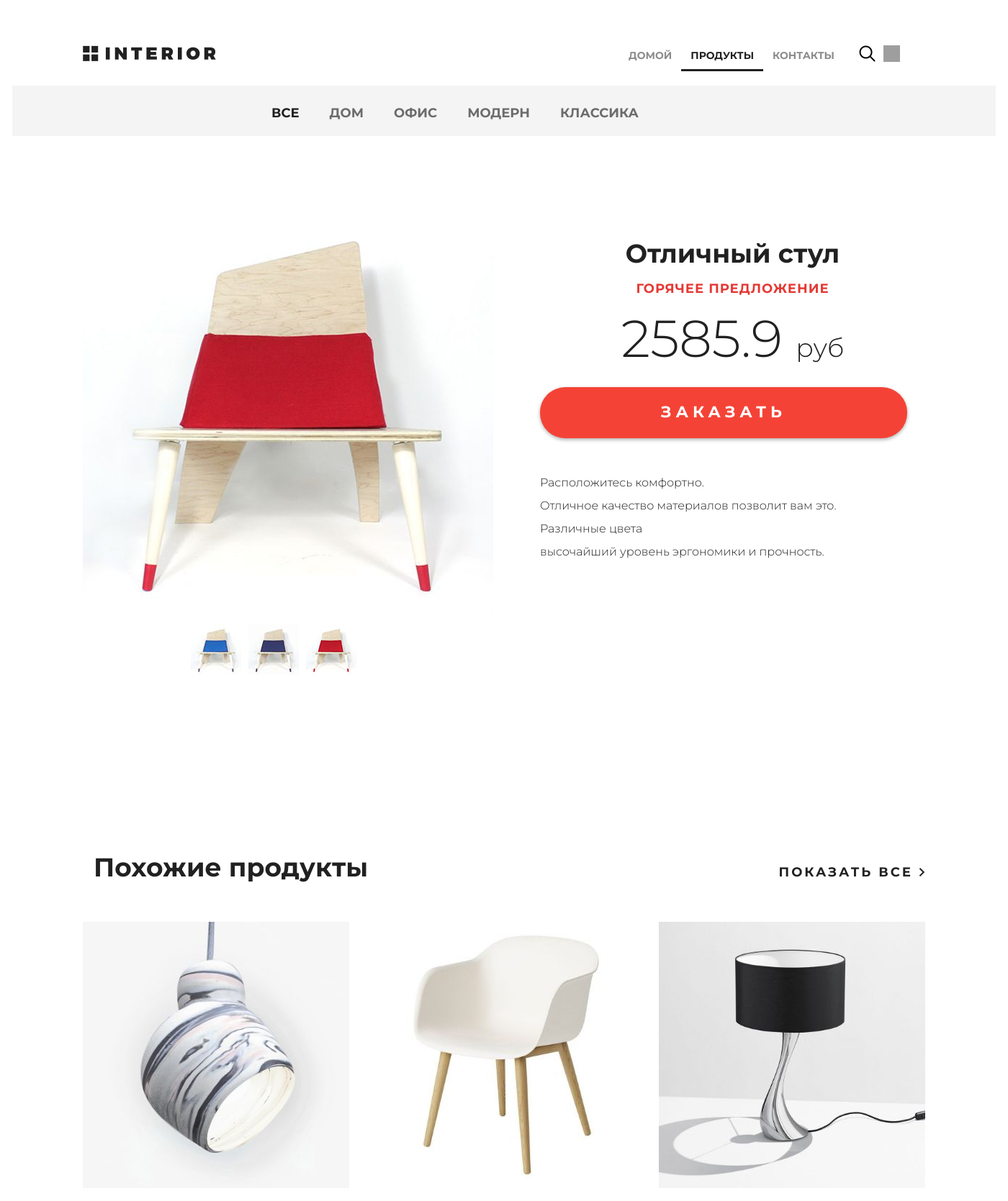
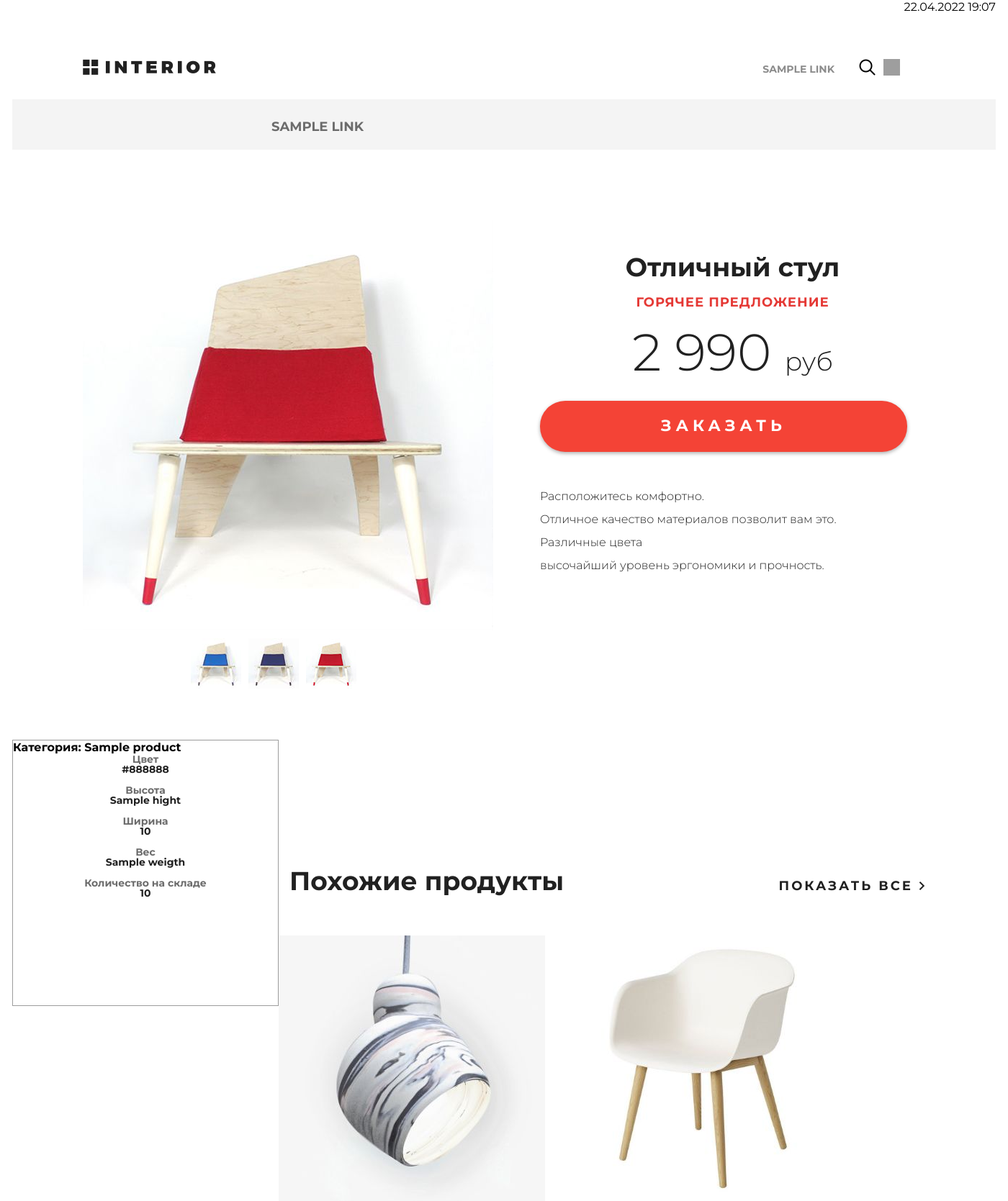
Before and after one commit to I-bluebeard-I/Django_base, a Django app: template geekshop/mainapp/templates/mainapp/products.html in a window 1400 px wide. Shown: the top 1669 px of the page at 72% size. Run offline with Django 4.2, Linux system fonts and the light colour scheme; the template is opened without the code that fills it: most values are stand-ins (such as "Sample title", 1, 10 or a date in 2020); grey boxes are pictures that could not be loaded.

Commit message:
add hw lesson_2

```diff
--- /dev/null
+++ b/geekshop/geekshop/templates/geekshop/base.html
@@ -0,0 +1,50 @@
+{% load static %}
+
+<!DOCTYPE html>
+<html>
+<head>
+	<meta charset="utf-8">
+	<title>Магазин</title>
+	<link rel="stylesheet" type="text/css" href="{% static 'geekshop/style.css' %}">
+<!--	<link rel="stylesheet" href="fonts/font-awesome/css/font-awesome.css">-->
+</head>
+<body>
+	<div class="container">
+        <p align="right">{% now "SHORT_DATETIME_FORMAT" %}</p>
+
+		{% block content %}
+		{% endblock %}
+
+		<div class="clr"></div>
+
+	</div>
+
+    <div class="footer">
+        <div class="clearfix">
+            <div class="text-footer">
+                <h3>контакты</h3>
+            </div>
+            <div class="text-footer">
+                <h3>полезная информация</h3>
+            </div>
+            <div class="text-footer clearfix">
+                <h3>Оставайтесь на связи</h3>
+                <p>Подписаться на новости и рассылки</p>
+                <form>
+                    <input type="email" name="email" placeholder="ваш email">
+                    <a href="#"><i class="fa fa-paper-plane fa-2x" aria-hidden="true"></i></a>
+                </form>
+            </div>
+        </div>
+        <p class="small">&copy; GB 2017</p>
+        <div class="social">
+            <a href="#" class="social1"></a>
+            <a href="#" class="social2"></a>
+            <a href="#" class="social3"></a>
+            <a href="#" class="social4"></a>
+        </div>
+        <p class="small">Положения &amp; Условия  /  Конфиденциальность &amp; Cookies</p>
+    </div>
+
+</body>
+</html>
--- /dev/null
+++ b/geekshop/geekshop/templates/geekshop/includes/header.html
@@ -0,0 +1,13 @@
+<div class="header clearfix">
+    <a href="{% url 'index' %}" class="logo"></a>
+
+    <ul class="menu">
+        {% for link in links_main_menu %}
+            <li><a href="{% url link.href %}"
+                class="{% if request.resolver_match.url_name == link.href %}active{% endif %}"
+                >{{ link.name }}</a></li>
+        {% endfor %}
+    </ul>
+    <a href="#" class="search"></a>
+    <a href="#" class="basket"></a>
+</div>
--- /dev/null
+++ b/geekshop/mainapp/static/mainapp/product.json
@@ -0,0 +1,5 @@
+[
+{"name": "Стул", "color": "Красный", "hight": 100, "width": 60, "weigth": 5, "quantity": 6},
+{"name": "Стол", "color": "Синий", "hight": 80, "width": 120, "weigth": 10, "quantity": 1},
+{"name": "Шкаф", "color": "Зеленый", "hight": 200, "width": 80, "weigth": 20, "quantity": 3}
+]
--- a/geekshop/mainapp/templates/mainapp/products.html
+++ b/geekshop/mainapp/templates/mainapp/products.html
@@ -1,55 +1,41 @@
-<!DOCTYPE html>
-<html>
-<head>
-	<meta charset="utf-8">
-	<title>Каталог</title>
-	<link rel="stylesheet" type="text/css" href="/static/mainapp/style.css">
-<!--	<link rel="stylesheet" href="fonts/font-awesome/css/font-awesome.css">-->
-</head>
-<body>
-	<div class="container">
+{% extends 'geekshop/base.html' %}
+{% load static %}
+
+{% block content %}
 	<div class="hero-white">
-			<div class="header clearfix">
-				<a href="/" class="logo"></a>
-				<ul class="menu">
-					<li><a href="/">домой</a></li>
-					<li><a href="/products/" class="active">продукты</a></li>
-					<li><a href="/contacts/">контакты</a></li>
-				</ul>
-				<a href="#" class="search"></a>
-                <a href="#" class="basket"></a>
+
+		{% include 'geekshop/includes/header.html' %}
+
 	</div>
-		</div>
-
 	<div class="details">
 		<div class="links clearfix">
 			<ul class="links-menu">
-					<li><a href="#" class="active">все</a></li>
-					<li><a href="#">дом</a></li>
-					<li><a href="#">офис</a></li>
-					<li><a href="#">модерн</a></li>
-					<li><a href="#">классика</a></li>
+				{% for link in links_menu %}
+					<li><a href="/{{ link.href }}/"
+						   class="{% if request.resolver_match.route == link.href %}active{% endif %}"
+							>{{ link.name }}</a></li>
+				{% endfor %}
 			</ul>
 		</div>
 
 		<div class="details-products">
 			<div class="details-slider">
 				<div class="slider-product">
-						<img src="/static/mainapp/img	/slider1.jpg">
+					<img src="{% static 'mainapp/img/slider1.jpg' %}">
 				</div>
 				<div class="slider-control">
 					<div class="block">
-							<a href="#"><img src="/static/mainapp/img/controll.jpg" alt="">
+						<a href="#"><img src="{% static 'mainapp/img/controll.jpg' %}" alt="">
 							<div class="text"></div>
 						</a>
 					</div>
 					<div class="block">
-							<a href="#"><img src="/static/mainapp/img/controll1.jpg" alt="">
+						<a href="#"><img src="{% static 'mainapp/img/controll1.jpg' %}" alt="">
 							<div class="text"></div>
 						</a>
 					</div>
 					<div class="block">
-							<a href="#"><img src="/static/mainapp/img/controll2.jpg" alt="">
+						<a href="#"><img src="{% static 'mainapp/img/controll2.jpg' %}" alt="">
 							<div class="text"></div>
 						</a>
 					</div>
@@ -59,7 +45,7 @@
 			<div class="description">
 				<h3 class="big-bold">Отличный стул</h3>
 				<h3 class="red">горячее предложение</h3>
-					<p class="price"> 2585.9 <span>руб</span></p>
+				<p class="price"> 2 990 <span>руб</span></p>
 				<a href="#" class="red-button">
 					заказать <i class="fa fa-chevron-right" aria-hidden="true"></i>
 				</a>
@@ -74,34 +60,62 @@
 			</div>
 		</div>
 
+		<div>
+			{% for items in product_data %}
+				<div class="location-1">
+					<i class="fa fa-map-marker fa-5x"></i>
+					<h4>Категория: {{ items.name }}</h4>
+					<div class="contacts">
+						<h5>Цвет</h5>
+						<p>{{ items.color }}</p>
+					</div>
+					<div class="contacts">
+						<h5>Высота</h5>
+						<p>{{ items.hight }}</p>
+					</div>
+					<div class="contacts">
+						<h5>Ширина</h5>
+						<p>{{ items.width }}</p>
+					</div>
+					<div class="contacts">
+						<h5>Вес</h5>
+						<p>{{ items.weigth }}</p>
+					</div>
+					<div class="contacts">
+						<h5>Количество на складе</h5>
+						<p>{{ items.quantity }}</p>
+					</div>
+				</div>
+			{% endfor %}
+		</div>
 		<div class="related">
 			<div class="title clearfix">
 				<h2>Похожие продукты</h2>
-					<a class="explore" href="#">показать все <img src="/static/mainapp/img/arrow.png" alt=""></a>
+				<a class="explore" href="#">показать все <img src="{% static 'mainapp/img/arrow.png' %}" alt=""></a>
 			</div>
 			<div class="related-products clearfix">
 				<div class="block">
-						<a href="#"><img src="/static/mainapp/img/product-11.jpg" alt="">
+					<a href="#"><img src="{% static 'mainapp/img/product-11.jpg' %}" alt="">
 						<div class="text">
-								<img src="/static/mainapp/img/icon-hover.png" alt="img">
+							<img src="{% static 'mainapp/img/icon-hover.png' %}" alt="img">
 							<h4>Стул повышенного качества</h4>
 							<p>Не оторваться. </p>
 						</div>
 					</a>
 				</div>
 				<div class="block">
-						<a href="#"><img src="/static/mainapp/img/product-21.jpg" alt="">
+					<a href="#"><img src="{% static 'mainapp/img/product-21.jpg' %}" alt="">
 						<div class="text">
-								<img src="/static/mainapp/img/icon-hover.png" alt="img">
+							<img src="{% static 'mainapp/img/icon-hover.png' %}" alt="img">
 							<h4>Стул повышенного качества</h4>
 							<p>Не оторваться. </p>
 						</div>
 					</a>
 				</div>
 				<div class="block">
-						<a href="#"><img src="/static/mainapp/img/product-31.jpg" alt="">
+					<a href="#"><img src="{% static 'mainapp/img/product-31.jpg' %}" alt="">
 						<div class="text">
-								<img src="/static/mainapp/img/icon-hover.png" alt="img">
+							<img src="{% static 'mainapp/img/icon-hover.png' %}" alt="img">
 							<h4>Стул повышенного качества</h4>
 							<p>Не оторваться. </p>
 						</div>
@@ -111,37 +125,4 @@
 			</div>
 		</div>
 	</div>
-
-		<div class="clr"></div>
-
-	</div>
-
-	<div class="footer">
-        <div class="clearfix">
-            <div class="text-footer">
-                <h3>контакты</h3>
-            </div>
-            <div class="text-footer">
-                <h3>полезная информация</h3>
-            </div>
-            <div class="text-footer clearfix">
-                <h3>Оставайтесь на связи</h3>
-                <p>Подписаться на новости и рассылки</p>
-                <form>
-                    <input type="email" name="email" placeholder="ваш email">
-                    <a href="#"><i class="fa fa-paper-plane fa-2x" aria-hidden="true"></i></a>
-                </form>
-            </div>
-        </div>
-        <p class="small">&copy; GB 2017</p>
-        <div class="social">
-            <a href="#" class="social1"></a>
-            <a href="#" class="social2"></a>
-            <a href="#" class="social3"></a>
-            <a href="#" class="social4"></a>
-        </div>
-        <p class="small">Положения &amp; Условия  /  Конфиденциальность &amp; Cookies</p>
-    </div>
-
-</body>
-</html>
+{% endblock %}
--- a/geekshop/mainapp/urls.py
+++ b/geekshop/mainapp/urls.py
@@ -1,5 +1,6 @@
 from django.urls import path
 from .views import products
+
 
 urlpatterns = [
     path('', products, name='products'),
```
Also changed, not shown: geekshop/geekshop/templates/geekshop/contact.html (+23 -65 lines), geekshop/geekshop/templates/geekshop/index.html (+13 -61 lines), geekshop/geekshop/views.py (+11 -2 lines), geekshop/mainapp/views.py (+27 -1 lines). Lines whose indentation alone changed are shown as unchanged.
